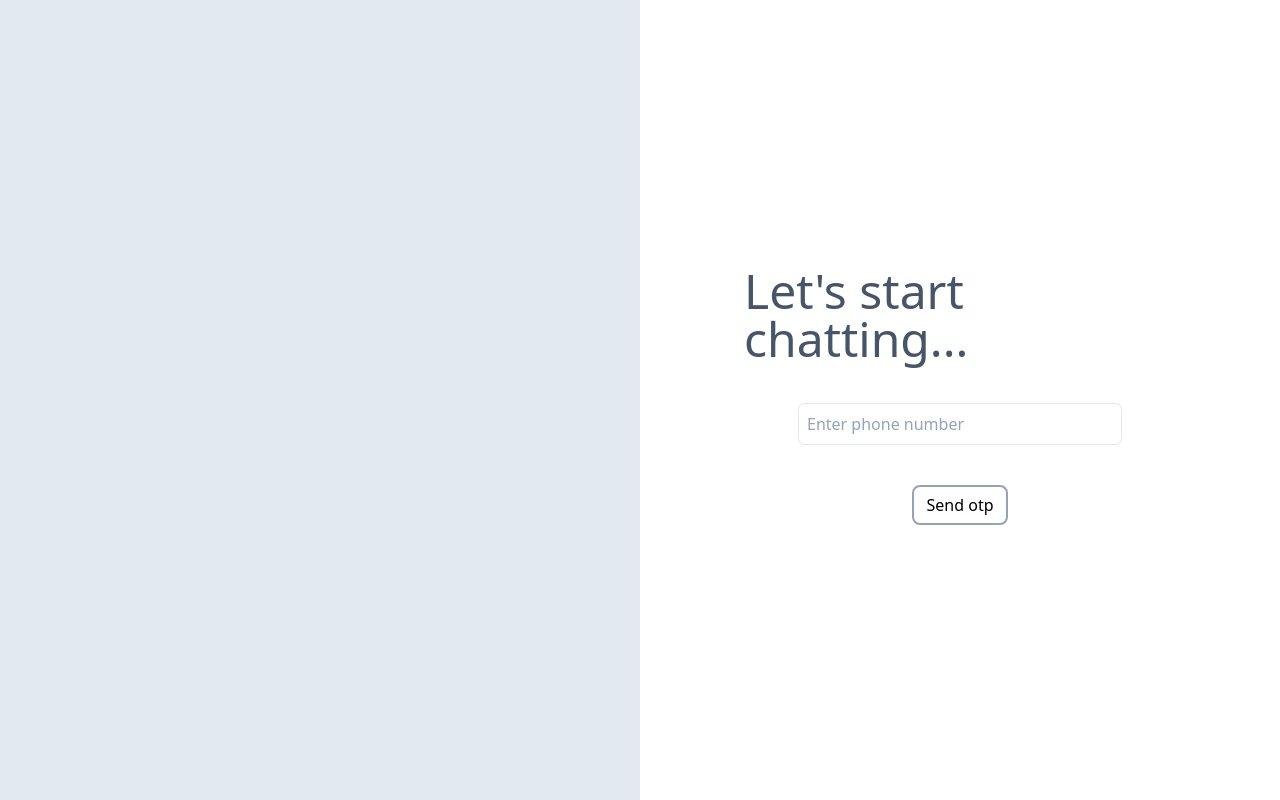
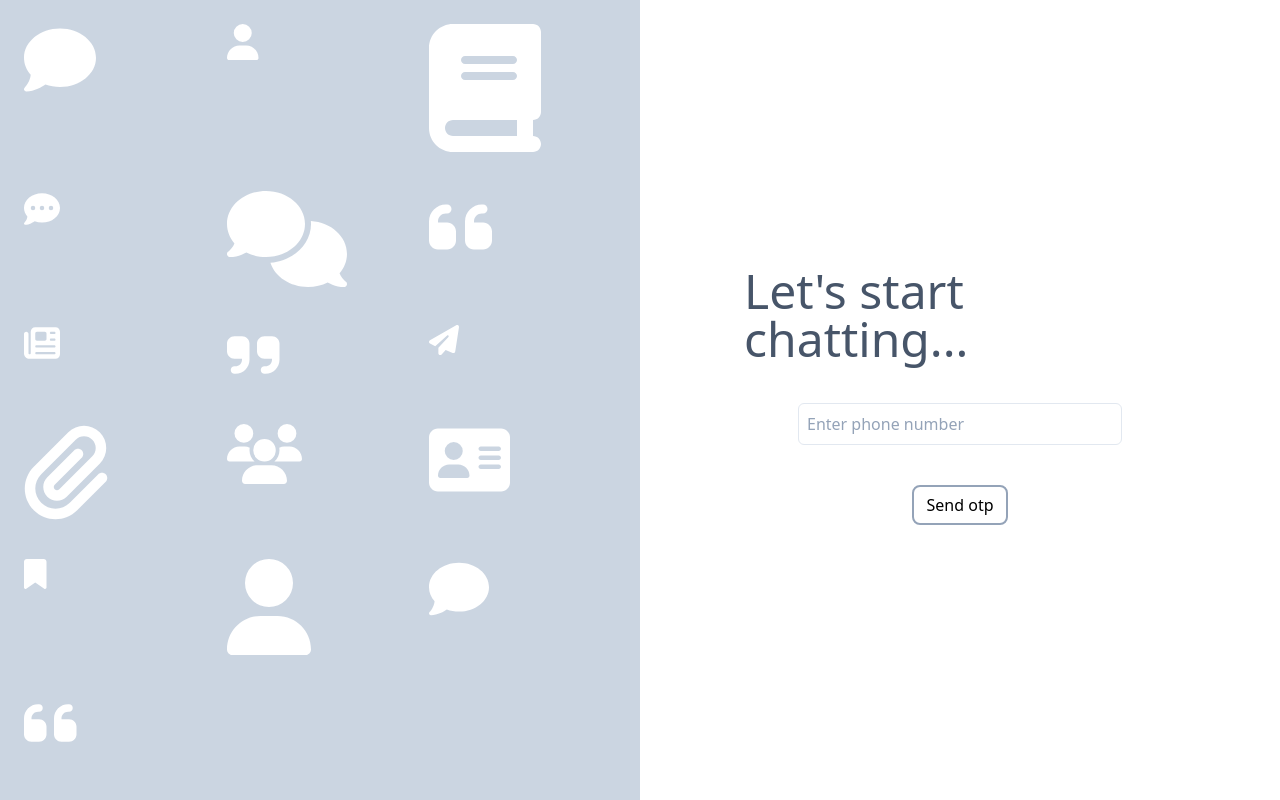
Before and after one commit to sourav-py/texter_frontend, a React (Create React App) app: page /login in a window 1280 px wide. Built offline with nearby package versions, Linux system fonts and the light colour scheme.

Commit message:
UI: Added floating icons sidebar in log in screen

```diff
--- /dev/null
+++ b/src/components/login/FloatingIcons.js
@@ -0,0 +1,32 @@
+
+import { faComment, faUser, faBook, faCommenting, faComments, faQuoteLeft, faQuoteRight, faNewspaper, faPaperPlane, faPaperclip,faUsers, faAddressCard, faBookmark } from "@fortawesome/free-solid-svg-icons";
+import { FontAwesomeIcon } from "@fortawesome/react-fontawesome";
+function FloatingIcons() {
+
+
+    const faIconsList = []
+
+
+    return (
+        <>
+            <FontAwesomeIcon className="text-white text-7xl" icon={faComment}/>
+            <FontAwesomeIcon className="text-white text-4xl" icon={faUser}/>
+            <FontAwesomeIcon className="text-white text-9xl" icon={faBook}/>
+            <FontAwesomeIcon className="text-white text-4xl" icon={faCommenting}/>
+            <FontAwesomeIcon className="text-white text-8xl" icon={faComments}/>
+            <FontAwesomeIcon className="text-white text-7xl" icon={faQuoteLeft}/>
+            <FontAwesomeIcon className="text-white text-4xl" icon={faNewspaper}/>
+            <FontAwesomeIcon className="text-white text-6xl" icon={faQuoteRight}/>
+            <FontAwesomeIcon className="text-white text-3xl" icon={faPaperPlane}/>
+            <FontAwesomeIcon className="text-white text-8xl" icon={faPaperclip}/>
+            <FontAwesomeIcon className="text-white text-6xl" icon={faUsers}/>
+            <FontAwesomeIcon className="text-white text-7xl" icon={faAddressCard}/>
+            <FontAwesomeIcon className="text-white text-3xl" icon={faBookmark}/>
+            <FontAwesomeIcon className="text-white text-8xl" icon={faUser}/>
+            <FontAwesomeIcon className="text-white text-6xl" icon={faComment}/>
+            <FontAwesomeIcon className="text-white text-6xl" icon={faQuoteLeft}/>
+        </>
+    )
+}
+
+export default FloatingIcons;
--- a/src/components/login/InputPhone.js
+++ b/src/components/login/InputPhone.js
@@ -1,6 +1,7 @@
 import { useState } from "react";
 import { useNavigate } from "react-router-dom";
 import EnterOTP from "./EnterOTP";
+import FloatingIcons from "./FloatingIcons";
 
 
 function InputPhone(){
@@ -63,7 +64,9 @@ function InputPhone(){
 
     return (
         <div className="flex flex-row h-[100vh]">
-            <div className=" w-[50%] bg-slate-200"></div>
+            <div className="grid grid-cols-3 gap-4 p-6 bg-slate-300 w-[50%]">
+                <FloatingIcons/>
+            </div>
             <div className="flex justify-center items-center w-[50%] bg-white">
                 {!otpSent &&
                     <form className="w-[70%]" onSubmit={handleSubmit}>
```
